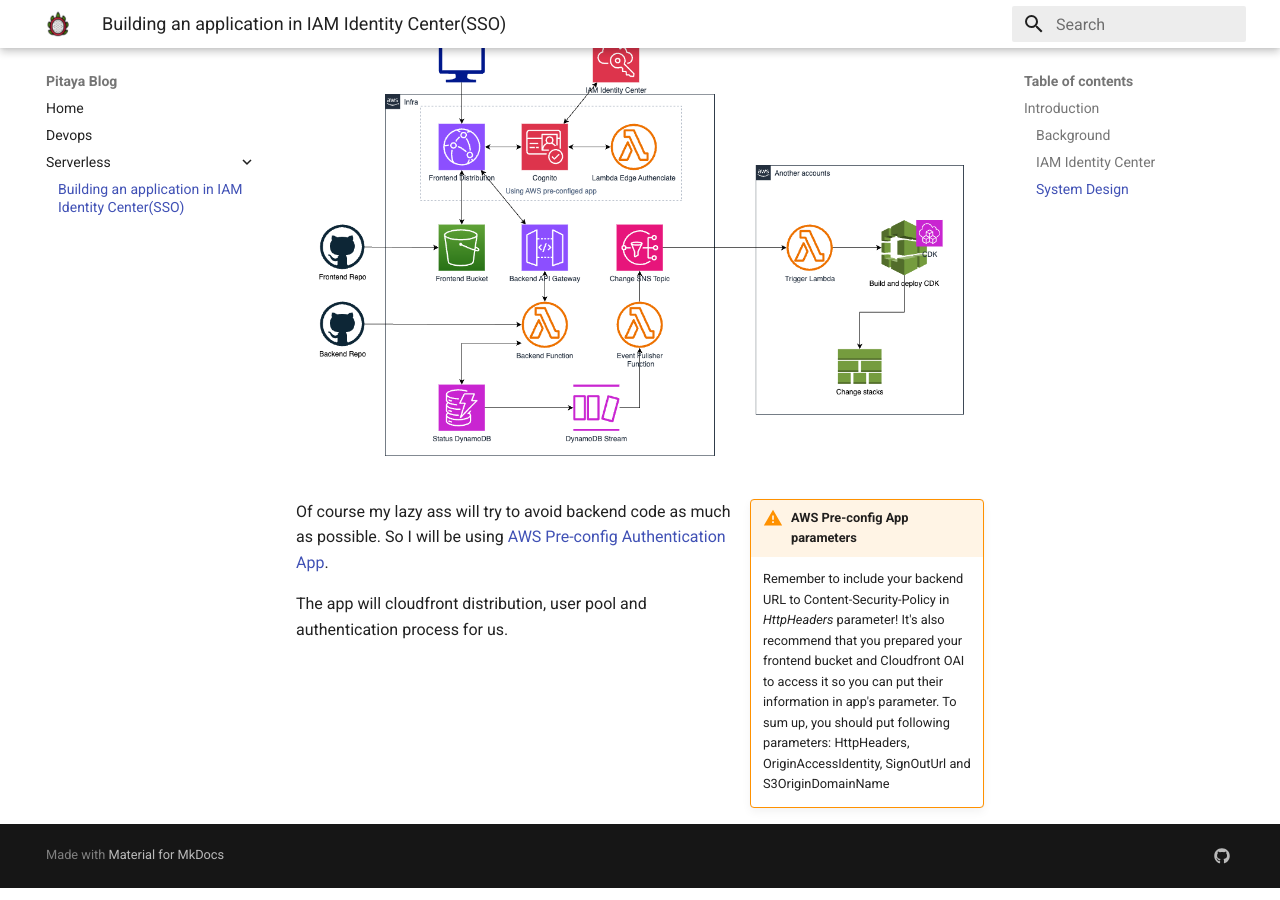
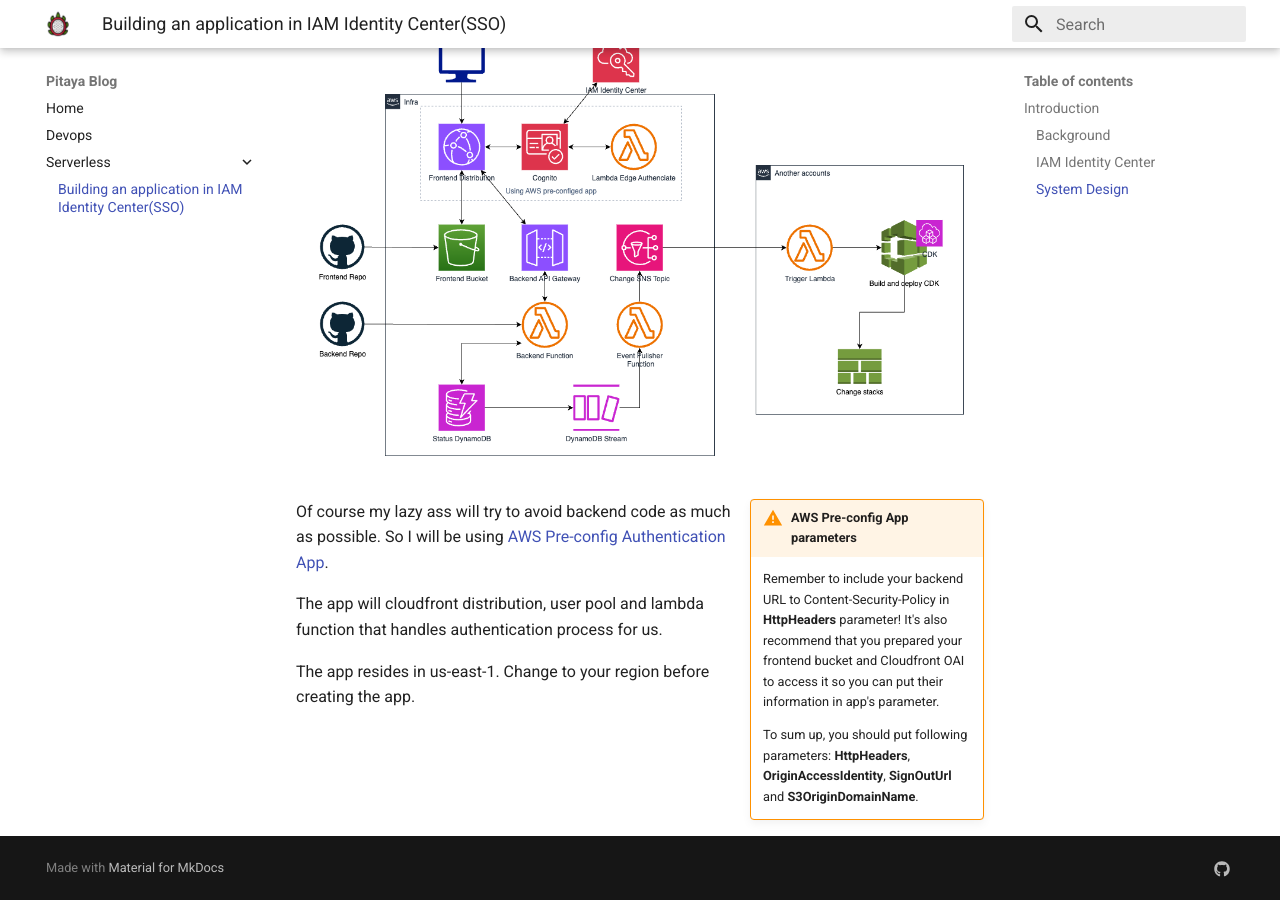
Before and after one commit to pitayapj/pitayapj.github.io, an MkDocs documentation site: the page built from docs/serverless/app-in-iamic/application-in-iamic.md, in a window 1280 px wide and 900 px high, scrolled down 922 px. Built offline with MkDocs 1.6.1 and Material for MkDocs 9.7.7, drawn with Linux system fonts in a browser that asks for light colours.

Commit message:
add notcie

```diff
--- a/docs/serverless/app-in-iamic/application-in-iamic.md
+++ b/docs/serverless/app-in-iamic/application-in-iamic.md
@@ -27,10 +27,13 @@
 
 !!! warning inline end "AWS Pre-config App parameters"
 
-    Remember to include your backend URL to Content-Security-Policy in *HttpHeaders* parameter!
+    Remember to include your backend URL to Content-Security-Policy in **HttpHeaders** parameter!
     It's also recommend that you prepared your frontend bucket and Cloudfront OAI to access it so you can put their information in app's parameter.
-    To sum up, you should put following parameters: HttpHeaders, OriginAccessIdentity, SignOutUrl and S3OriginDomainName
+
+    To sum up, you should put following parameters: **HttpHeaders**, **OriginAccessIdentity**, **SignOutUrl** and **S3OriginDomainName**.
 
 Of course my lazy ass will try to avoid backend code as much as possible. So I will be using [AWS Pre-config Authentication App](https://console.aws.amazon.com/lambda/home?region=us-east-1#/create/app?applicationId=arn:aws:serverlessrepo:us-east-1:520945424137:applications/cloudfront-authorization-at-edge).
 
-The app will cloudfront distribution, user pool and authentication process for us.
+The app will cloudfront distribution, user pool and lambda function that handles authentication process for us.
+
+The app resides in us-east-1. Change to your region before creating the app.
```
